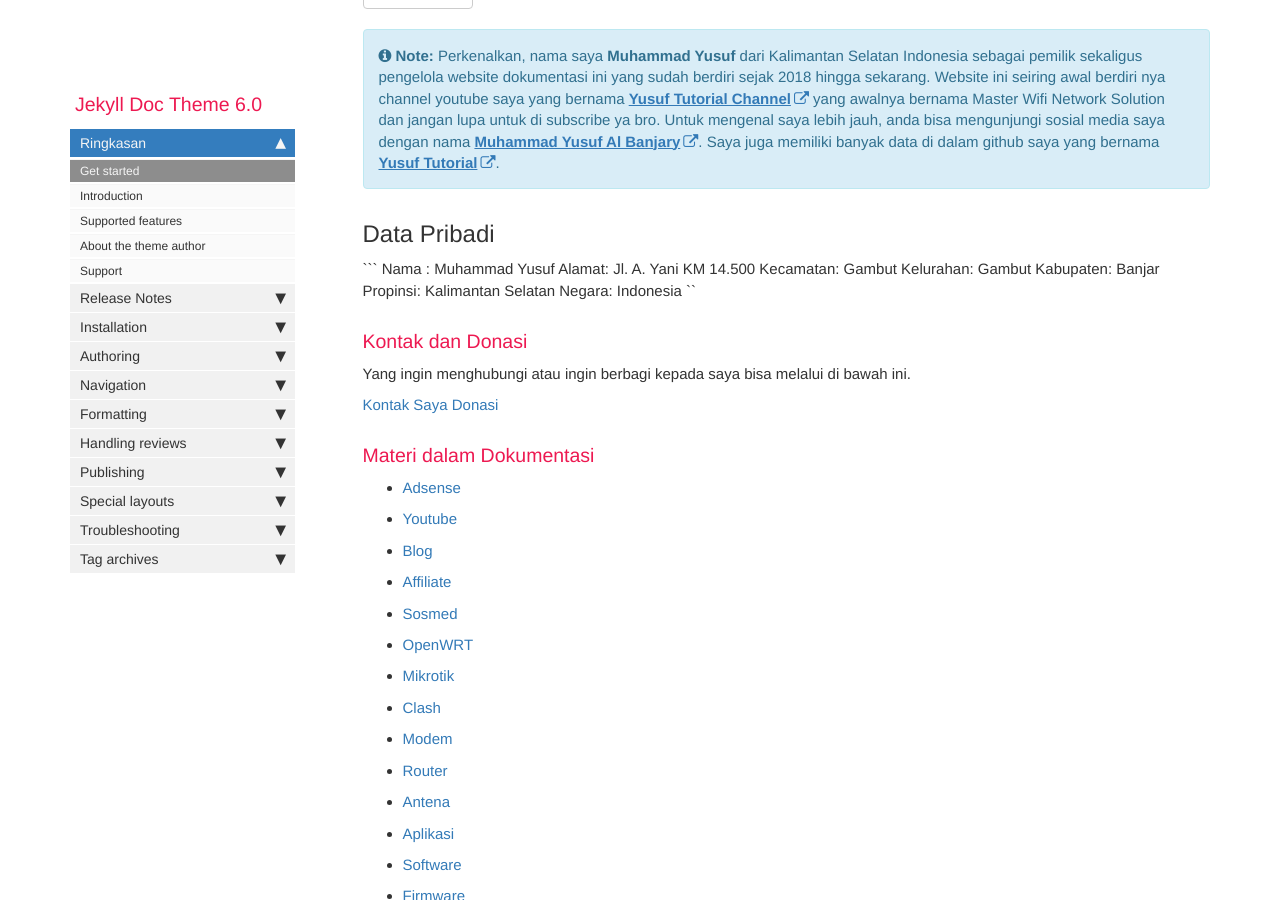
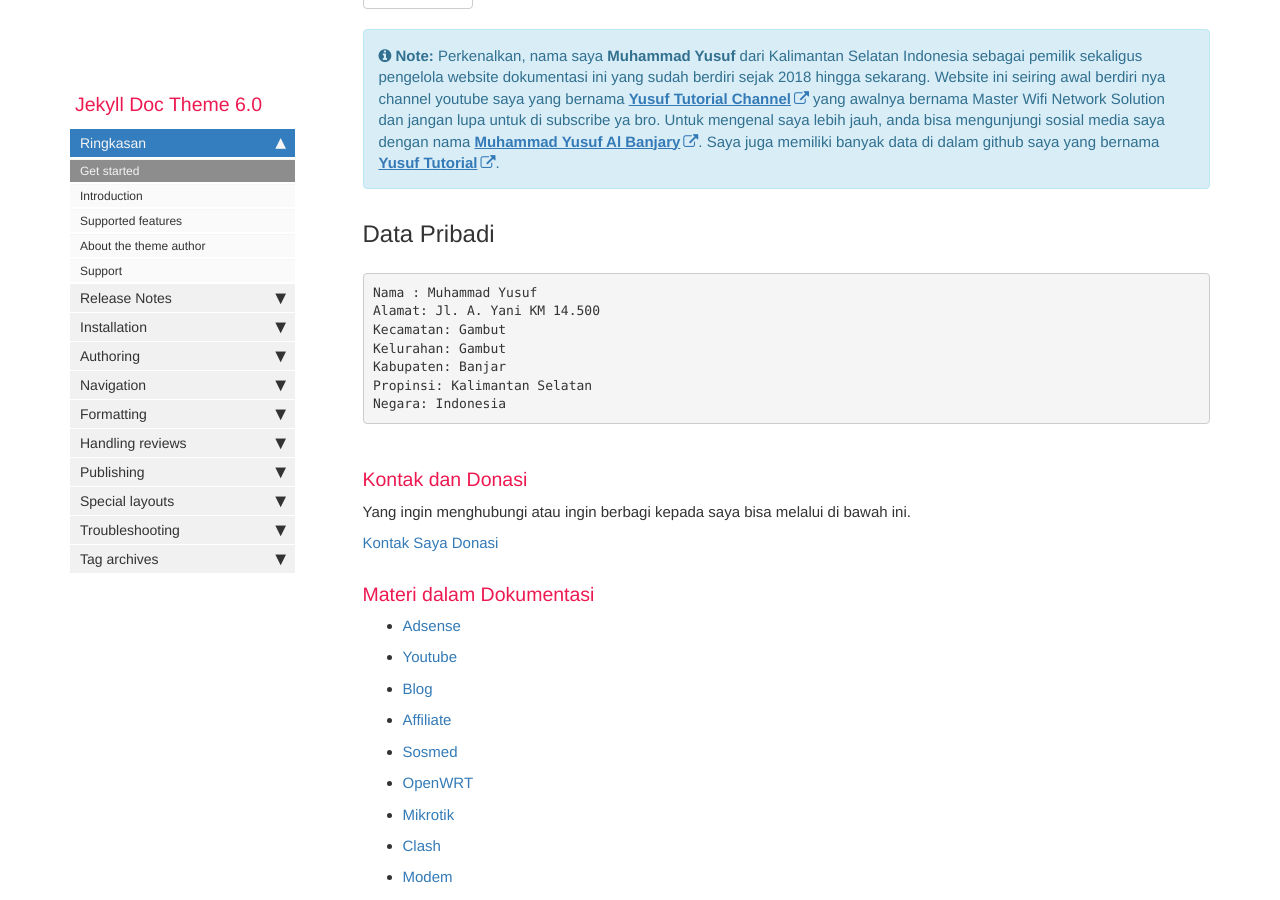
Before and after one commit to yusuftutorial/home, a Jekyll site: the page built from index.md, in a window 1280 px wide and 900 px high, scrolled down 412 px. Built offline with Jekyll 4.4.1, drawn with Linux system fonts in a browser that asks for light colours; nearby versions of some CDN libraries; comment, search, counter and statistics services are not loaded.

Commit message:
Update index.md

````diff
--- a/index.md
+++ b/index.md
@@ -11,15 +11,14 @@ summary: Halaman utama website dokumentasi dari Yusuf Tutorial Channel.
 
 ## Data Pribadi
 
-```
-Nama : Muhammad Yusuf
+<pre><code>Nama : Muhammad Yusuf
 Alamat: Jl. A. Yani KM 14.500
 Kecamatan: Gambut
 Kelurahan: Gambut
 Kabupaten: Banjar
 Propinsi: Kalimantan Selatan
 Negara: Indonesia
-``
+</code></pre>
 
 ### Kontak dan Donasi
 
````
